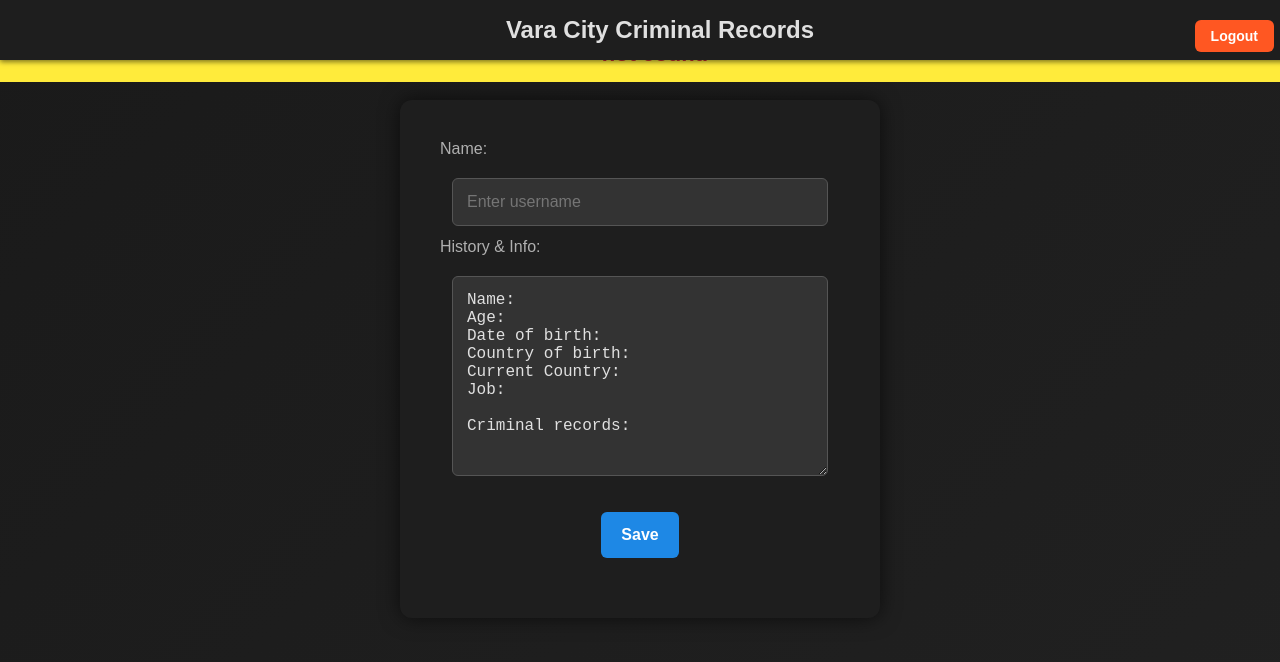
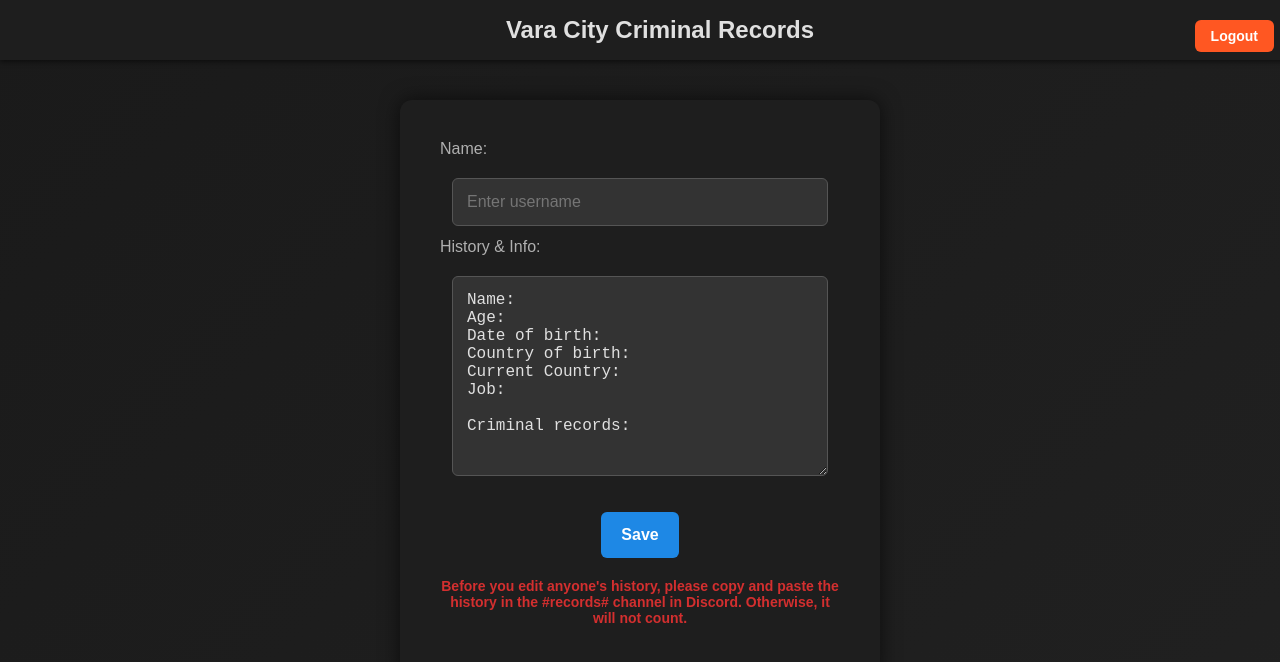
Before and after one commit to SoftVortexxz/vara, a plain HTML site: page editor.html in a window 1280 px wide. Drawn offline with Linux system fonts and the light colour scheme.

Commit message:
Update editor.html

```diff
--- a/editor.html
+++ b/editor.html
@@ -52,21 +52,6 @@
 
         .logout-button:hover {
             background-color: #E64A19; /* Darker orange on hover */
-        }
-
-        /* Warning at the top */
-        .warning {
-            background-color: #FFEB3B; /* Yellow background for warning */
-            color: #D32F2F; /* Red color for the text */
-            font-size: 22px; /* Increased font size */
-            padding: 15px;
-            text-align: center;
-            font-weight: bold;
-            position: fixed;
-            top: 0;
-            left: 0;
-            width: 100%;
-            z-index: 999; /* Above other content */
         }
 
         .container {
@@ -131,14 +116,18 @@
             color: #B0B0B0; /* Slightly lighter than the background */
             font-size: 16px;
         }
+
+        /* Warning Style */
+        .warning {
+            color: #D32F2F; /* Red text */
+            font-size: 14px; /* Smaller font */
+            margin-top: 10px;
+            text-align: center;
+            font-weight: bold;
+        }
     </style>
 </head>
 <body>
-    <!-- Warning Message -->
-    <div class="warning">
-        Before you edit anyone's history, please copy and paste the history in the #records# channel in Discord. Otherwise, it will not count.
-    </div>
-
     <div class="sidebar">
         <button class="logout-button" id="logoutButton">Logout</button>
         <h2>Vara City Criminal Records</h2>
@@ -153,8 +142,11 @@
         <label for="filecontent">History & Info:</label>
         <textarea id="filecontent" placeholder="Name: \nAge: \nDate of birth: \nCountry of birth: \nCurrent Country: \nJob: \n\nCriminal records: \n"></textarea>
 
-        <!-- Centered Save Button -->
+        <!-- Save Button -->
         <button id="saveButton" style="display: block; margin: 20px auto;">Save</button>
+
+        <!-- Warning Text Below Save Button -->
+        <p class="warning">Before you edit anyone's history, please copy and paste the history in the #records# channel in Discord. Otherwise, it will not count.</p>
 
         <!-- Message Area -->
         <p id="message"></p>
```
